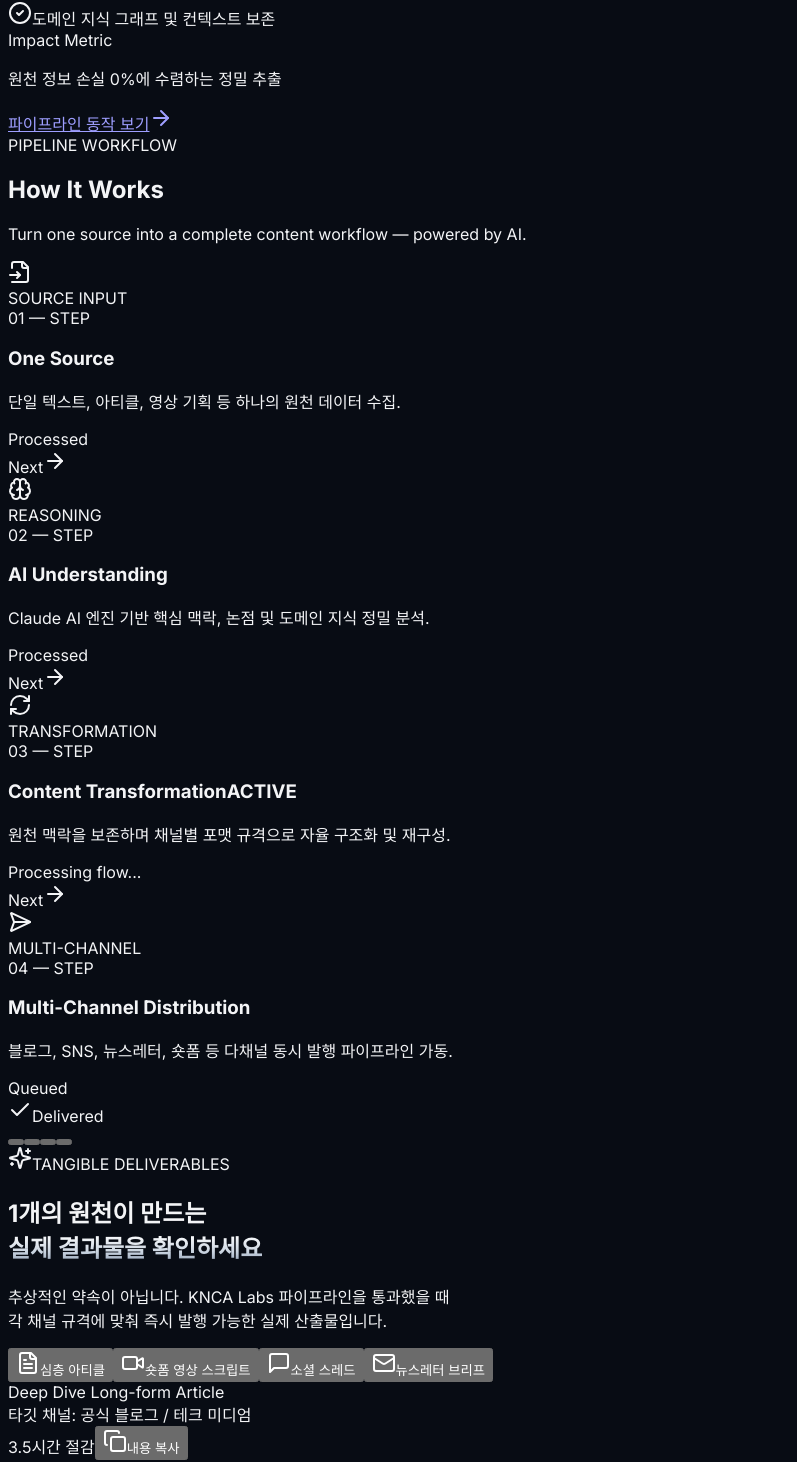
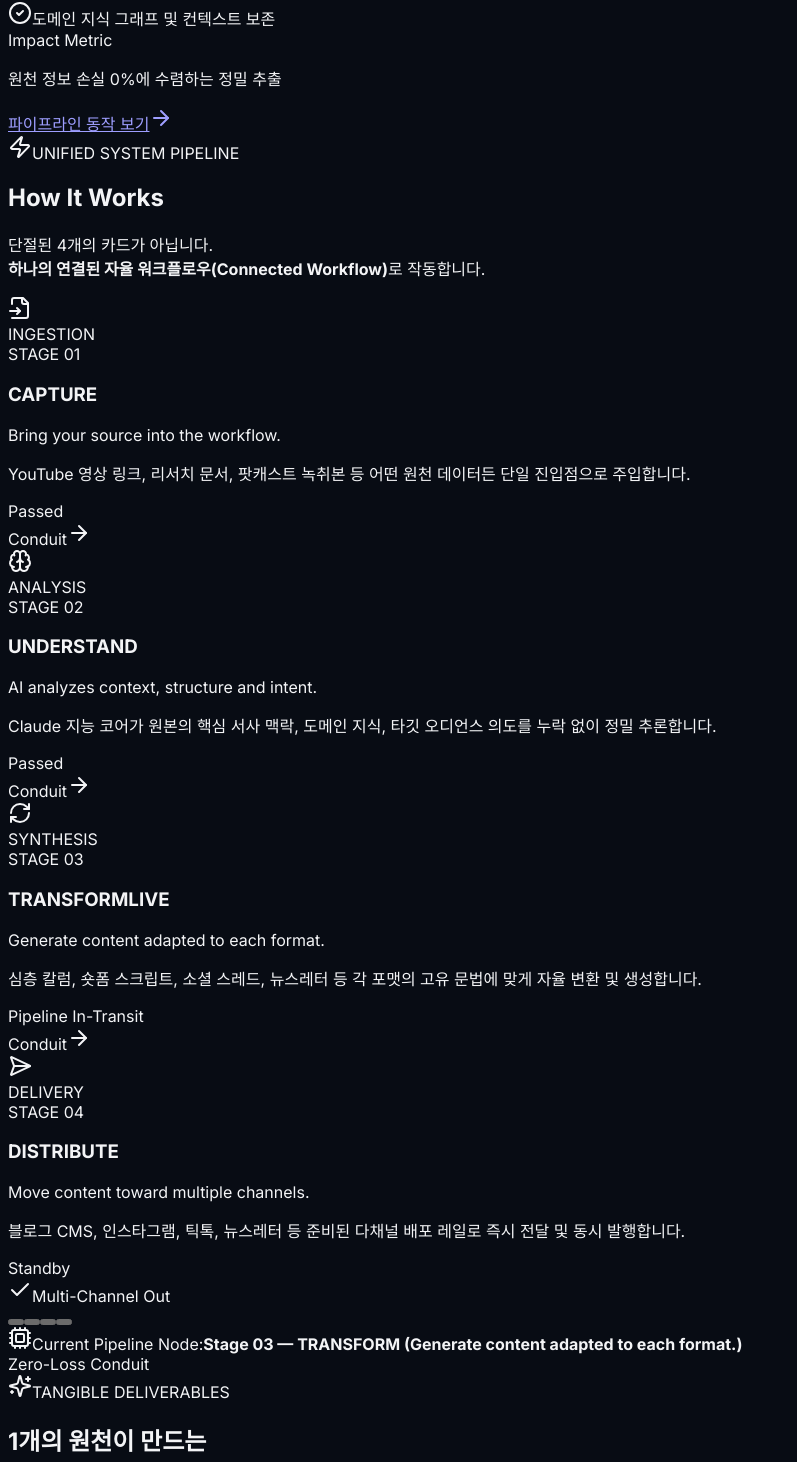
Before and after one commit to kncalabs/kncalabs, a Next.js app: page / in a window 1280 px wide. Shown: the part 5192-6654 px from the top of the page, without its empty margins (0-797 px from the left). Built offline with nearby package versions, Linux system fonts and the light colour scheme; a web font is replaced by a local one.

Commit message:
feat: transform HOW IT WORKS into a continuous unified workflow pipeline with exact 4-stage specifications

```diff
--- a/src/components/HowItWorks.tsx
+++ b/src/components/HowItWorks.tsx
@@ -1,7 +1,7 @@
 "use client";
 
 import React, { useState, useEffect } from "react";
-import { FileInput, Brain, RefreshCw, SendHorizontal, ArrowRight, Check } from "lucide-react";
+import { FileInput, Brain, RefreshCw, SendHorizontal, ArrowRight, Check, Zap, Cpu } from "lucide-react";
 
 export default function HowItWorks() {
   const [activeStep, setActiveStep] = useState(0);
@@ -9,55 +9,63 @@ export default function HowItWorks() {
   useEffect(() => {
     const timer = setInterval(() => {
       setActiveStep((prev) => (prev + 1) % 4);
-    }, 2800);
+    }, 3200);
     return () => clearInterval(timer);
   }, []);
 
   const steps = [
     {
       number: "01",
-      title: "One Source",
-      desc: "단일 텍스트, 아티클, 영상 기획 등 하나의 원천 데이터 수집.",
+      badge: "INGESTION",
+      title: "CAPTURE",
+      desc: "Bring your source into the workflow.",
+      detail: "YouTube 영상 링크, 리서치 문서, 팟캐스트 녹취본 등 어떤 원천 데이터든 단일 진입점으로 주입합니다.",
       icon: FileInput,
-      badge: "SOURCE INPUT"
+      color: "sky"
     },
     {
       number: "02",
-      title: "AI Understanding",
-      desc: "Claude AI 엔진 기반 핵심 맥락, 논점 및 도메인 지식 정밀 분석.",
+      badge: "ANALYSIS",
+      title: "UNDERSTAND",
+      desc: "AI analyzes context, structure and intent.",
+      detail: "Claude 지능 코어가 원본의 핵심 서사 맥락, 도메인 지식, 타깃 오디언스 의도를 누락 없이 정밀 추론합니다.",
       icon: Brain,
-      badge: "REASONING"
+      color: "indigo"
     },
     {
       number: "03",
-      title: "Content Transformation",
-      desc: "원천 맥락을 보존하며 채널별 포맷 규격으로 자율 구조화 및 재구성.",
+      badge: "SYNTHESIS",
+      title: "TRANSFORM",
+      desc: "Generate content adapted to each format.",
+      detail: "심층 칼럼, 숏폼 스크립트, 소셜 스레드, 뉴스레터 등 각 포맷의 고유 문법에 맞게 자율 변환 및 생성합니다.",
       icon: RefreshCw,
-      badge: "TRANSFORMATION"
+      color: "amber"
     },
     {
       number: "04",
-      title: "Multi-Channel Distribution",
-      desc: "블로그, SNS, 뉴스레터, 숏폼 등 다채널 동시 발행 파이프라인 가동.",
+      badge: "DELIVERY",
+      title: "DISTRIBUTE",
+      desc: "Move content toward multiple channels.",
+      detail: "블로그 CMS, 인스타그램, 틱톡, 뉴스레터 등 준비된 다채널 배포 레일로 즉시 전달 및 동시 발행합니다.",
       icon: SendHorizontal,
-      badge: "MULTI-CHANNEL"
+      color: "emerald"
     }
   ];
 
   return (
-    <section id="how-it-works" className="py-24 sm:py-32 bg-[#080c14] relative border-t border-slate-800/80">
-      {/* Background Subtle Tech Ambient Grid */}
-      <div className="absolute inset-0 pointer-events-none overflow-hidden opacity-20 -z-10" aria-hidden="true">
-        <div className="absolute top-1/3 left-1/2 -translate-x-1/2 w-[800px] h-[300px] bg-sky-500/10 blur-[140px] rounded-full" />
+    <section id="how-it-works" className="py-24 sm:py-36 bg-[#080c14] relative border-t border-slate-800/80 overflow-hidden">
+      {/* Background Pipeline Ambient Glow */}
+      <div className="absolute inset-0 pointer-events-none overflow-hidden opacity-25 -z-10" aria-hidden="true">
+        <div className="absolute top-1/2 left-1/2 -translate-x-1/2 -translate-y-1/2 w-[900px] h-[400px] bg-sky-500/10 blur-[150px] rounded-full" />
       </div>
 
       <div className="max-w-7xl mx-auto px-4 sm:px-6 lg:px-8">
 
-        {/* Section Header */}
+        {/* Section Header: Unified Pipeline Story */}
         <div className="text-center max-w-3xl mx-auto space-y-4">
           <div className="inline-flex items-center gap-2 px-3.5 py-1.5 rounded-full bg-sky-500/10 border border-sky-500/20 text-sky-300 text-xs font-mono font-medium tracking-wide">
-            <span className="w-1.5 h-1.5 rounded-full bg-sky-400 animate-pulse" />
-            <span>PIPELINE WORKFLOW</span>
+            <Zap className="w-3.5 h-3.5 text-sky-400" />
+            <span>UNIFIED SYSTEM PIPELINE</span>
           </div>
 
           <h2 className="text-3xl sm:text-5xl lg:text-6xl font-extrabold text-white tracking-tight leading-[1.12]">
@@ -65,25 +73,27 @@ export default function HowItWorks() {
           </h2>
 
           <p className="text-base sm:text-xl text-slate-300 max-w-2xl mx-auto font-normal leading-relaxed">
-            Turn one source into a complete content workflow — powered by AI.
+            단절된 4개의 카드가 아닙니다. <br className="hidden sm:inline" />
+            <strong className="text-white font-semibold">하나의 연결된 자율 워크플로우(Connected Workflow)</strong>로 작동합니다.
           </p>
         </div>
 
-        {/* 4-Step Visual Flow Grid with Seamless Connecting Motion */}
-        <div className="mt-16 sm:mt-20 relative">
+        {/* The Continuous Connected Workflow Pipeline Canvas */}
+        <div className="mt-16 sm:mt-24 relative">
 
-          {/* Subtle Connecting Beam Line (Desktop) */}
-          <div className="hidden lg:block absolute top-[52px] left-[10%] right-[10%] h-[2px] bg-slate-800/80 -z-0 pointer-events-none">
-            {/* Animated Flow Pulse Beam */}
+          {/* Continuous Laser Conduit Beam (Desktop) */}
+          <div className="hidden lg:block absolute top-[72px] left-[6%] right-[6%] h-[3px] bg-slate-800/90 -z-0 pointer-events-none rounded-full">
+            {/* Active Moving Laser Particle */}
             <div
-              className="h-full bg-gradient-to-r from-transparent via-sky-400 to-transparent transition-all duration-700 ease-out"
+              className="h-full bg-gradient-to-r from-transparent via-sky-400 to-indigo-400 shadow-lg shadow-sky-400/50 transition-all duration-700 ease-out rounded-full"
               style={{
-                width: "28%",
-                marginLeft: `${activeStep * 24}%`
+                width: "25%",
+                marginLeft: `${activeStep * 25}%`
               }}
             />
           </div>
 
+          {/* 4 Connected Pipeline Stages */}
           <div className="grid grid-cols-1 md:grid-cols-2 lg:grid-cols-4 gap-6 relative z-10">
             {steps.map((step, idx) => {
               const Icon = step.icon;
@@ -98,38 +108,38 @@ export default function HowItWorks() {
                   className="relative group flex flex-col cursor-pointer"
                 >
                   <div
-                    className={`h-full rounded-2xl border p-6 sm:p-7 transition-all duration-500 backdrop-blur-sm flex flex-col justify-between ${
+                    className={`h-full rounded-2xl border p-6 sm:p-7 transition-all duration-500 backdrop-blur-md flex flex-col justify-between ${
                       isActive
-                        ? "bg-slate-900/95 border-sky-500/60 shadow-lg shadow-sky-500/10 ring-1 ring-sky-500/30 scale-[1.02]"
+                        ? "bg-slate-900/95 border-sky-400/80 shadow-2xl shadow-sky-500/20 ring-1 ring-sky-400/40 scale-[1.03]"
                         : isPast
-                        ? "bg-slate-900/60 border-slate-700/60"
-                        : "bg-slate-900/30 border-slate-800/80 hover:border-slate-700 hover:bg-slate-900/50"
+                        ? "bg-slate-900/70 border-slate-700/80"
+                        : "bg-slate-950/60 border-slate-800/80 hover:border-slate-700 hover:bg-slate-900/40"
                     }`}
                   >
-                    <div className="space-y-4">
+                    <div className="space-y-5">
 
-                      {/* Top Row: Icon + Badge + Step Pulse */}
+                      {/* Top Node Indicator & Stage Pulse */}
                       <div className="flex items-center justify-between">
                         <div
-                          className={`w-12 h-12 rounded-xl border flex items-center justify-center transition-all duration-300 ${
+                          className={`w-14 h-14 rounded-2xl border flex items-center justify-center transition-all duration-300 relative ${
                             isActive
-                              ? "bg-sky-500/20 border-sky-400/80 text-sky-300 shadow-md shadow-sky-500/20"
+                              ? "bg-sky-500/20 border-sky-400 text-sky-300 shadow-xl shadow-sky-500/30 scale-105"
                               : isPast
                               ? "bg-slate-800 border-slate-700 text-sky-400"
-                              : "bg-slate-800/60 border-slate-700/60 text-slate-400"
+                              : "bg-slate-900 border-slate-800 text-slate-500"
                           }`}
                         >
-                          <Icon className="w-5 h-5 transition-transform duration-300 group-hover:scale-110" />
+                          <Icon className="w-6 h-6" />
+                          {isActive && (
+                            <span className="absolute -top-1 -right-1 w-3 h-3 rounded-full bg-sky-400 animate-ping" />
+                          )}
                         </div>
 
                         <div className="flex items-center gap-2">
-                          {isActive && (
-                            <span className="w-2 h-2 rounded-full bg-sky-400 animate-ping" />
-                          )}
                           <span
-                            className={`text-[10px] font-mono border px-2.5 py-0.5 rounded-full font-semibold tracking-wider transition-colors ${
+                            className={`text-[10px] font-mono border px-2.5 py-0.5 rounded-full font-bold tracking-wider transition-colors ${
                               isActive
-                                ? "bg-sky-500/20 text-sky-300 border-sky-400/40"
+                                ? "bg-sky-500/20 text-sky-300 border-sky-400/50"
                                 : "bg-slate-950 text-slate-400 border-slate-800"
                             }`}
                           >
@@ -138,53 +148,49 @@ export default function HowItWorks() {
                         </div>
                       </div>
 
-                      {/* Step Number & Title */}
-                      <div className="space-y-1 pt-1">
-                        <span
-                          className={`text-[11px] font-mono font-semibold tracking-wider block transition-colors ${
-                            isActive ? "text-sky-300" : "text-sky-400/70"
-                          }`}
-                        >
-                          {step.number} — STEP
+                      {/* Step Number & Exact Headline Specification */}
+                      <div className="space-y-1.5 pt-1">
+                        <span className="text-[11px] font-mono font-bold tracking-wider text-sky-400/80 block">
+                          STAGE {step.number}
                         </span>
-                        <h3 className="text-xl font-bold text-white tracking-tight flex items-center justify-between">
+
+                        <h3 className="text-2xl font-extrabold text-white tracking-tight flex items-center justify-between">
                           <span>{step.title}</span>
                           {isActive && (
-                            <span className="text-[10px] font-mono text-sky-400 border border-sky-500/40 px-2 py-0.5 rounded-md bg-sky-950/60">
-                              ACTIVE
+                            <span className="text-[10px] font-mono text-emerald-400 px-2 py-0.5 rounded bg-emerald-500/10 border border-emerald-500/30 font-semibold">
+                              LIVE
                             </span>
                           )}
                         </h3>
+
+                        {/* Official Required Supporting Message */}
+                        <p className="text-sm font-semibold text-sky-200 leading-snug">
+                          {step.desc}
+                        </p>
                       </div>
 
-                      {/* Step Description */}
-                      <p className="text-sm text-slate-300 font-medium leading-relaxed pt-1">
-                        {step.desc}
+                      {/* Deep Operational Detail */}
+                      <p className="text-xs text-slate-400 leading-relaxed font-sans pt-1">
+                        {step.detail}
                       </p>
 
                     </div>
 
-                    {/* Bottom Connecting Flow Motion Status */}
-                    <div className="pt-6 mt-4 border-t border-slate-800/60 flex items-center justify-between text-xs font-mono">
-                      <span className={isActive ? "text-sky-400 font-semibold" : "text-slate-500"}>
-                        {isActive ? "Processing flow..." : isPast ? "Processed" : "Queued"}
+                    {/* Bottom Connecting Laser Rail Anchor */}
+                    <div className="pt-6 mt-6 border-t border-slate-800/80 flex items-center justify-between text-xs font-mono">
+                      <span className={isActive ? "text-sky-300 font-semibold" : "text-slate-500"}>
+                        {isActive ? "Pipeline In-Transit" : isPast ? "Passed" : "Standby"}
                       </span>
 
                       {!isLast ? (
-                        <div className="flex items-center gap-1">
-                          <span className="hidden sm:inline text-[10px] text-slate-500">Next</span>
-                          <ArrowRight
-                            className={`w-4 h-4 transition-transform duration-300 ${
-                              isActive
-                                ? "text-sky-400 translate-x-1"
-                                : "text-slate-600"
-                            }`}
-                          />
+                        <div className="flex items-center gap-1.5 text-slate-400 group-hover:text-sky-300 transition-colors">
+                          <span className="text-[10px]">Conduit</span>
+                          <ArrowRight className={`w-3.5 h-3.5 ${isActive ? "text-sky-400 translate-x-1 transition-transform" : ""}`} />
                         </div>
                       ) : (
                         <div className="flex items-center gap-1 text-emerald-400 font-semibold">
                           <Check className="w-3.5 h-3.5" />
-                          <span>Delivered</span>
+                          <span>Multi-Channel Out</span>
                         </div>
                       )}
                     </div>
@@ -195,14 +201,14 @@ export default function HowItWorks() {
             })}
           </div>
 
-          {/* Stepper Progress Indicator Dots (Mobile & Tablet) */}
+          {/* Stepper Progress Indicator Dots (Mobile) */}
           <div className="flex justify-center items-center gap-2 mt-8 lg:hidden">
             {steps.map((_, i) => (
               <button
                 key={i}
                 type="button"
                 onClick={() => setActiveStep(i)}
-                aria-label={`Go to step ${i + 1}`}
+                aria-label={`Go to stage ${i + 1}`}
                 className={`h-1.5 rounded-full transition-all duration-300 ${
                   activeStep === i ? "w-8 bg-sky-400" : "w-2 bg-slate-800"
                 }`}
@@ -212,6 +218,22 @@ export default function HowItWorks() {
 
         </div>
 
+        {/* Real-time Stage Diagnostic Monitor Console */}
+        <div className="mt-12 max-w-3xl mx-auto p-4 rounded-2xl bg-slate-900/60 border border-slate-800/90 flex flex-col sm:flex-row items-center justify-between gap-3 text-xs font-mono backdrop-blur-sm">
+          <div className="flex items-center gap-2.5 text-slate-300">
+            <Cpu className="w-4 h-4 text-sky-400 shrink-0" />
+            <span className="text-slate-400">Current Pipeline Node:</span>
+            <strong className="text-white">
+              Stage 0{activeStep + 1} — {steps[activeStep].title} ({steps[activeStep].desc})
+            </strong>
+          </div>
+
+          <div className="text-emerald-400 text-[11px] font-semibold flex items-center gap-1.5">
+            <span className="w-1.5 h-1.5 rounded-full bg-emerald-400 animate-pulse" />
+            <span>Zero-Loss Conduit</span>
+          </div>
+        </div>
+
       </div>
     </section>
   );
```
